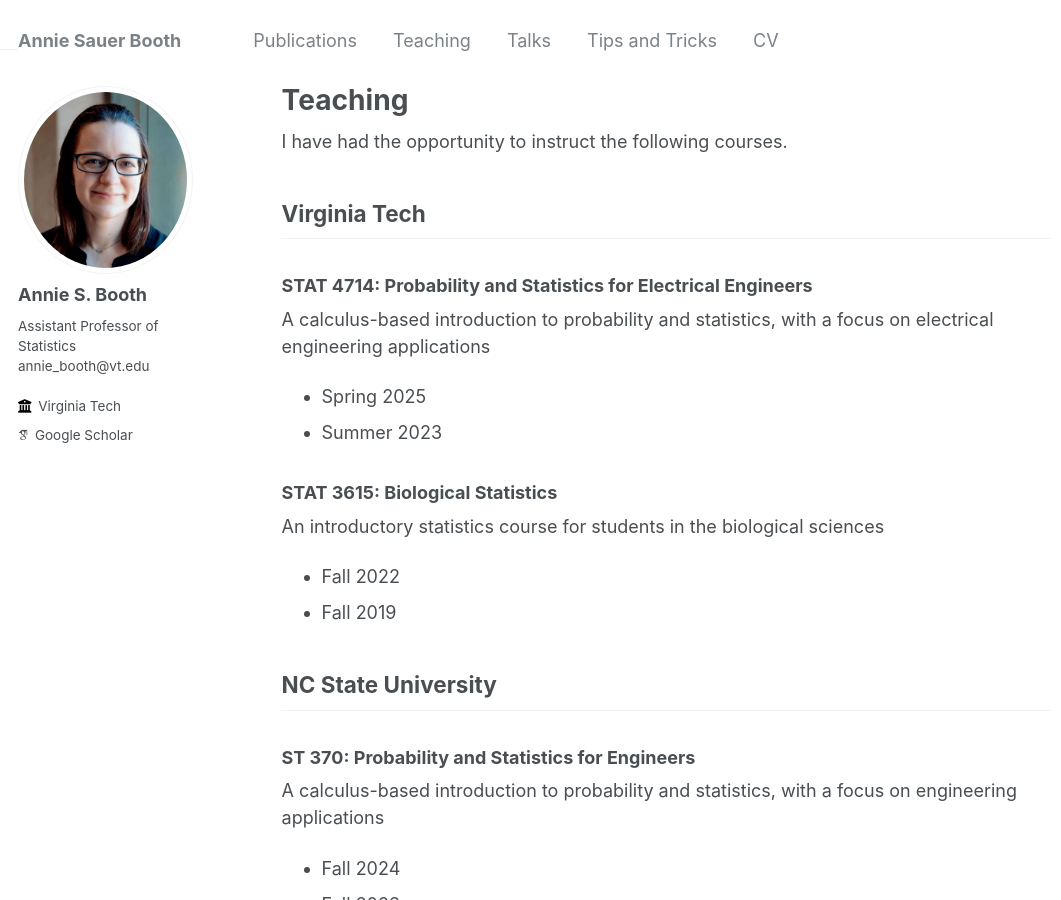
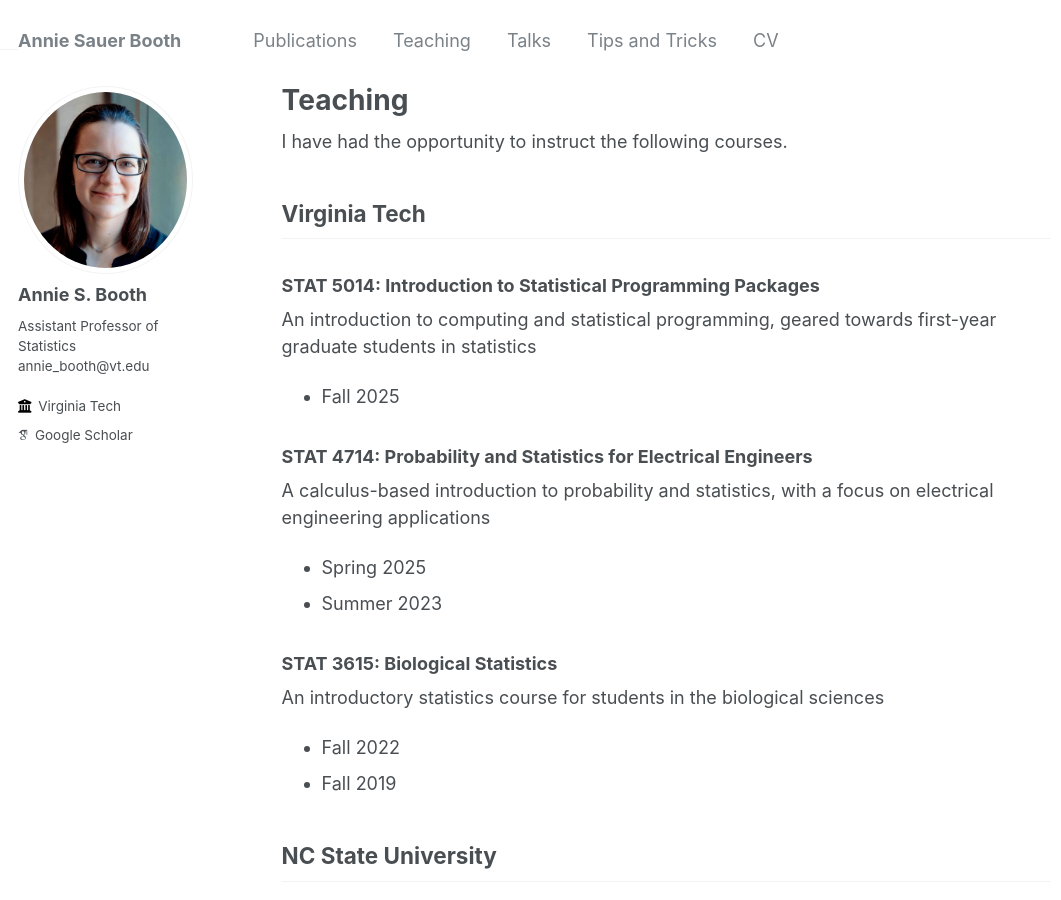
Before and after one commit to anniesbooth/anniesbooth.github.io, a Jekyll site: the page built from _pages/teaching.md, in a window 1280 px wide and 900 px high. Shown: the whole window, without its empty margins (0-1061 px from the left). Built offline with Jekyll 4.4.1, drawn with Linux system fonts in a browser that asks for light colours; some web fonts are replaced.

Commit message:
update after FTC

```diff
--- a/_pages/teaching.md
+++ b/_pages/teaching.md
@@ -8,6 +8,14 @@ I have had the opportunity to instruct the following courses.
 
 Virginia Tech
 ------
+
+### STAT 5014: Introduction to Statistical Programming Packages
+
+An introduction to computing and statistical programming, geared towards first-year graduate students in statistics
+
+* Fall 2025
+
+
 ### STAT 4714: Probability and Statistics for Electrical Engineers
 
 A calculus-based introduction to probability and statistics, with a focus on electrical engineering applications
```
Also changed, not shown: _pages/about.md (+1 -1 lines), _pages/talks.md (+1 -0 lines), 2 other files.
